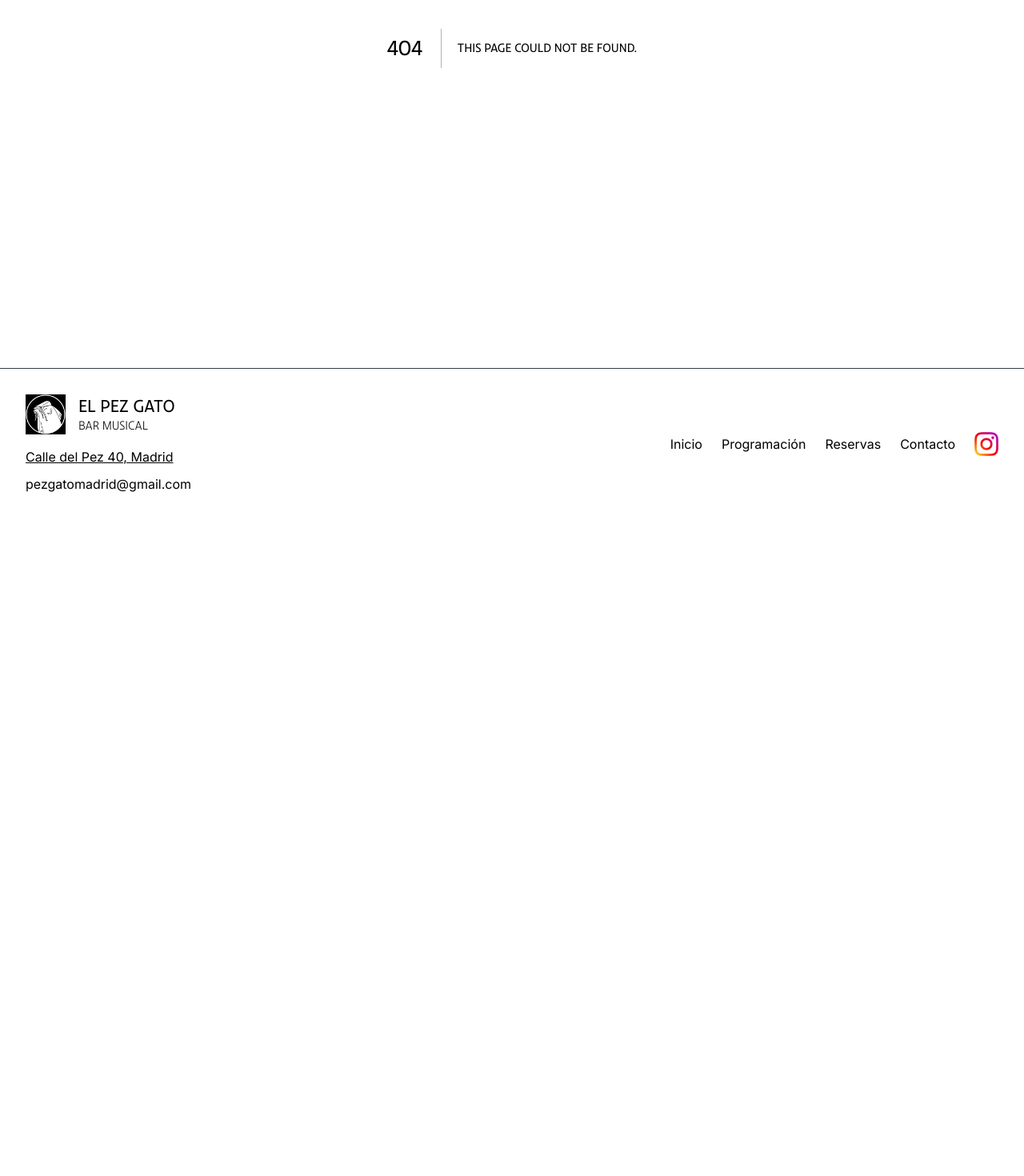
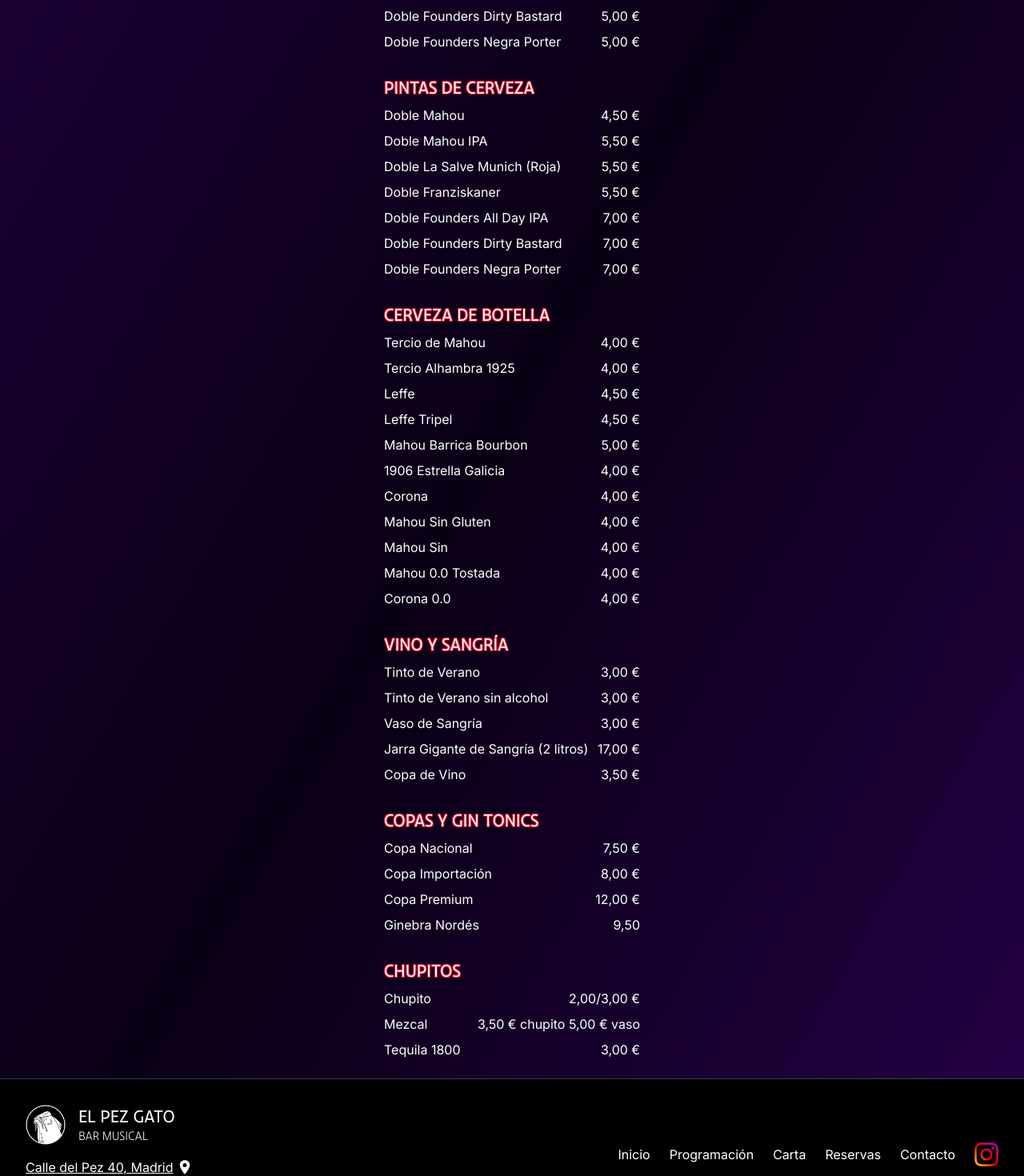
Before and after one commit to guillermodlpa/elpezgato-web, a Next.js app: page /carta in a window 1280 px wide. Before the commit this address had no page. Shown: the part 505-1975 px from the top of the page at 80% size. Before the commit the page ends 1154 px from the top, so only its background shows below. Built offline with nearby package versions, Linux system fonts and the light colour scheme.

Commit message:
Add menu page

```diff
--- /dev/null
+++ b/src/app/carta/page.tsx
@@ -0,0 +1,17 @@
+import { PATH_MENU } from "@/constants/paths";
+import Menu from "@/features/Menu";
+import getBaseUrl from "@/utils/getBaseUrl";
+import { Metadata } from "next";
+
+export const metadata: Metadata = {
+  title: "Carta",
+  alternates: { canonical: `${getBaseUrl()}${PATH_MENU}` },
+};
+
+export default function MenuPage() {
+  return (
+    <>
+      <Menu />
+    </>
+  );
+}
--- a/src/components/SiteHeader/NavLinks.tsx
+++ b/src/components/SiteHeader/NavLinks.tsx
@@ -1,6 +1,7 @@
 import {
   PATH_CONTACT,
   PATH_HOME,
+  PATH_MENU,
   PATH_PROGRAMMING,
   PATH_RESERVATIONS,
 } from "@/constants/paths";
@@ -35,6 +36,13 @@
       </Link>
       <Link
         className="no-underline hover:underline"
+        href={PATH_MENU}
+        onClick={onClickLink}
+      >
+        Carta
+      </Link>
+      <Link
+        className="no-underline hover:underline"
         href={PATH_RESERVATIONS}
         onClick={onClickLink}
       >
--- a/src/constants/paths.ts
+++ b/src/constants/paths.ts
@@ -2,3 +2,4 @@
 export const PATH_PROGRAMMING = "/programacion";
 export const PATH_RESERVATIONS = "/reservas";
 export const PATH_CONTACT = "/contacto";
+export const PATH_MENU = "/carta";
--- /dev/null
+++ b/src/features/Menu/components/Menu.tsx
@@ -0,0 +1,74 @@
+import PageHeading from "@/components/PageHeading";
+import EmailIcon from "@/components/icons/EmailIcon";
+import InstagramColoredIcon from "@/components/icons/InstagramColoredLogo";
+import Container from "@/components/ui/Container";
+import CONTACT_EMAIL from "@/constants/contactEmail";
+import { INSTAGRAM_URL } from "@/constants/urls";
+import MENU from "../constants/menu";
+
+const OUTLINE_COLOR = "rgb(221,5,39)";
+
+function SectionHeading({ children }: { children: React.ReactNode }) {
+  return (
+    <h2
+      className="text-xl mt-8 mb-2"
+      style={{
+        textShadow: `1px 1px ${OUTLINE_COLOR}, -1px 1px ${OUTLINE_COLOR}, 1px -1px ${OUTLINE_COLOR}, -1px -1px ${OUTLINE_COLOR}`,
+      }}
+    >
+      {children}
+    </h2>
+  );
+}
+
+function ProductList({ children }: { children: React.ReactNode }) {
+  return <ul>{children}</ul>;
+}
+
+function Product({
+  title,
+  priceText,
+}: {
+  title: React.ReactNode;
+  priceText: React.ReactNode;
+}) {
+  return (
+    <li className="mb-2 flex">
+      <p className="flex-grow">{title}</p>
+      <p>{priceText}</p>
+    </li>
+  );
+}
+
+export default function Menu() {
+  return (
+    <div
+      style={{
+        backgroundImage:
+          "linear-gradient(120deg, rgb(30,0,60) 0%, rgb(10,0,20) 50%, rgba(34,0,68) 100%)",
+      }}
+    >
+      <Container className="py-12 text-sha" maxWidth="max-w-sm">
+        <PageHeading>Carta</PageHeading>
+
+        <div className="pt-8">
+          {MENU.map((section, sectionIndex) => (
+            <div key={sectionIndex}>
+              <SectionHeading>{section.heading}</SectionHeading>
+
+              <ProductList>
+                {section.products.map((product, productIndex) => (
+                  <Product
+                    key={productIndex}
+                    title={product.title}
+                    priceText={product.priceText}
+                  />
+                ))}
+              </ProductList>
+            </div>
+          ))}
+        </div>
+      </Container>
+    </div>
+  );
+}
--- /dev/null
+++ b/src/features/Menu/constants/menu.ts
@@ -0,0 +1,81 @@
+type Product = {
+  title: string;
+  priceText: string;
+};
+
+type Section = {
+  heading: string;
+  products: Product[];
+};
+
+const MENU: Section[] = [
+  {
+    heading: "Dobles de cerveza",
+    products: [
+      { title: "Doble Mahou", priceText: "3,50 €" },
+      { title: "Doble Mahou IPA", priceText: "4,00 €" },
+      { title: "Doble La Salve Munich (Roja)", priceText: "4,50 €" },
+      { title: "Doble Franziskaner", priceText: "4,50 €" },
+      { title: "Doble Founders All Day IPA", priceText: "5,00 €" },
+      { title: "Doble Founders Dirty Bastard", priceText: "5,00 €" },
+      { title: "Doble Founders Negra Porter", priceText: "5,00 €" },
+    ],
+  },
+  {
+    heading: "Pintas de cerveza",
+    products: [
+      { title: "Doble Mahou", priceText: "4,50 €" },
+      { title: "Doble Mahou IPA", priceText: "5,50 €" },
+      { title: "Doble La Salve Munich (Roja)", priceText: "5,50 €" },
+      { title: "Doble Franziskaner", priceText: "5,50 €" },
+      { title: "Doble Founders All Day IPA", priceText: "7,00 €" },
+      { title: "Doble Founders Dirty Bastard", priceText: "7,00 €" },
+      { title: "Doble Founders Negra Porter", priceText: "7,00 €" },
+    ],
+  },
+  {
+    heading: "Cerveza de botella",
+    products: [
+      { title: "Tercio de Mahou", priceText: "4,00 €" },
+      { title: "Tercio Alhambra 1925", priceText: "4,00 €" },
+      { title: "Leffe", priceText: "4,50 €" },
+      { title: "Leffe Tripel", priceText: "4,50 €" },
+      { title: "Mahou Barrica Bourbon", priceText: "5,00 €" },
+      { title: "1906 Estrella Galicia", priceText: "4,00 €" },
+      { title: "Corona", priceText: "4,00 €" },
+      { title: "Mahou Sin Gluten", priceText: "4,00 €" },
+      { title: "Mahou Sin", priceText: "4,00 €" },
+      { title: "Mahou 0.0 Tostada", priceText: "4,00 €" },
+      { title: "Corona 0.0", priceText: "4,00 €" },
+    ],
+  },
+  {
+    heading: "Vino y Sangría",
+    products: [
+      { title: "Tinto de Verano", priceText: "3,00 €" },
+      { title: "Tinto de Verano sin alcohol", priceText: "3,00 €" },
+      { title: "Vaso de Sangría", priceText: "3,00 €" },
+      { title: "Jarra Gigante de Sangría (2 litros)", priceText: "17,00 €" },
+      { title: "Copa de Vino", priceText: "3,50 €" },
+    ],
+  },
+  {
+    heading: "Copas y Gin Tonics",
+    products: [
+      { title: "Copa Nacional", priceText: "7,50 €" },
+      { title: "Copa Importación", priceText: "8,00 €" },
+      { title: "Copa Premium", priceText: "12,00 €" },
+      { title: "Ginebra Nordés", priceText: "9,50" },
+    ],
+  },
+  {
+    heading: "Chupitos",
+    products: [
+      { title: "Chupito", priceText: "2,00/3,00 €" },
+      { title: "Mezcal", priceText: "3,50 € chupito 5,00 € vaso" },
+      { title: "Tequila 1800", priceText: "3,00 €" },
+    ],
+  },
+];
+
+export default MENU;
--- /dev/null
+++ b/src/features/Menu/index.ts
@@ -0,0 +1 @@
+export { default } from "./components/Menu";
```
